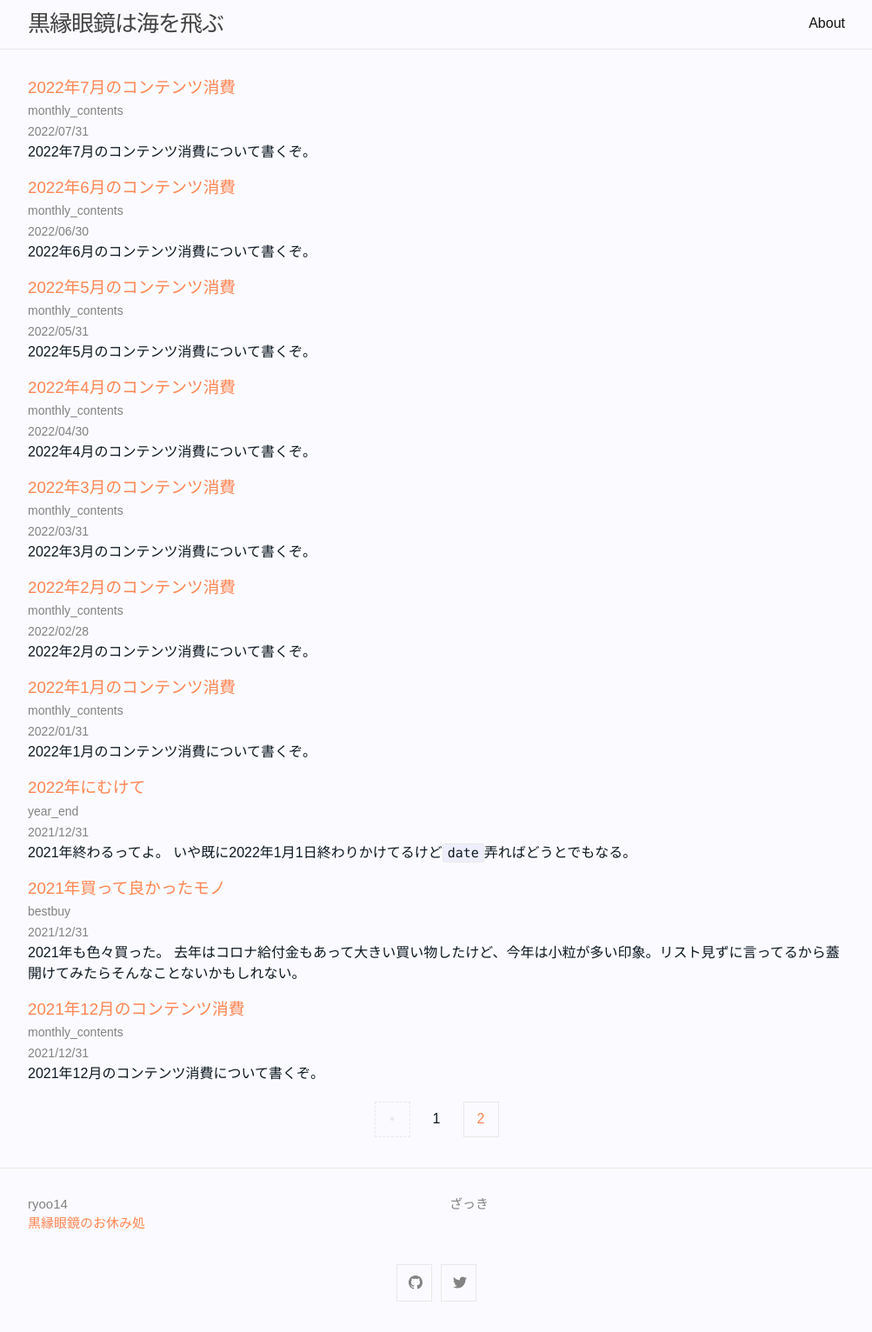
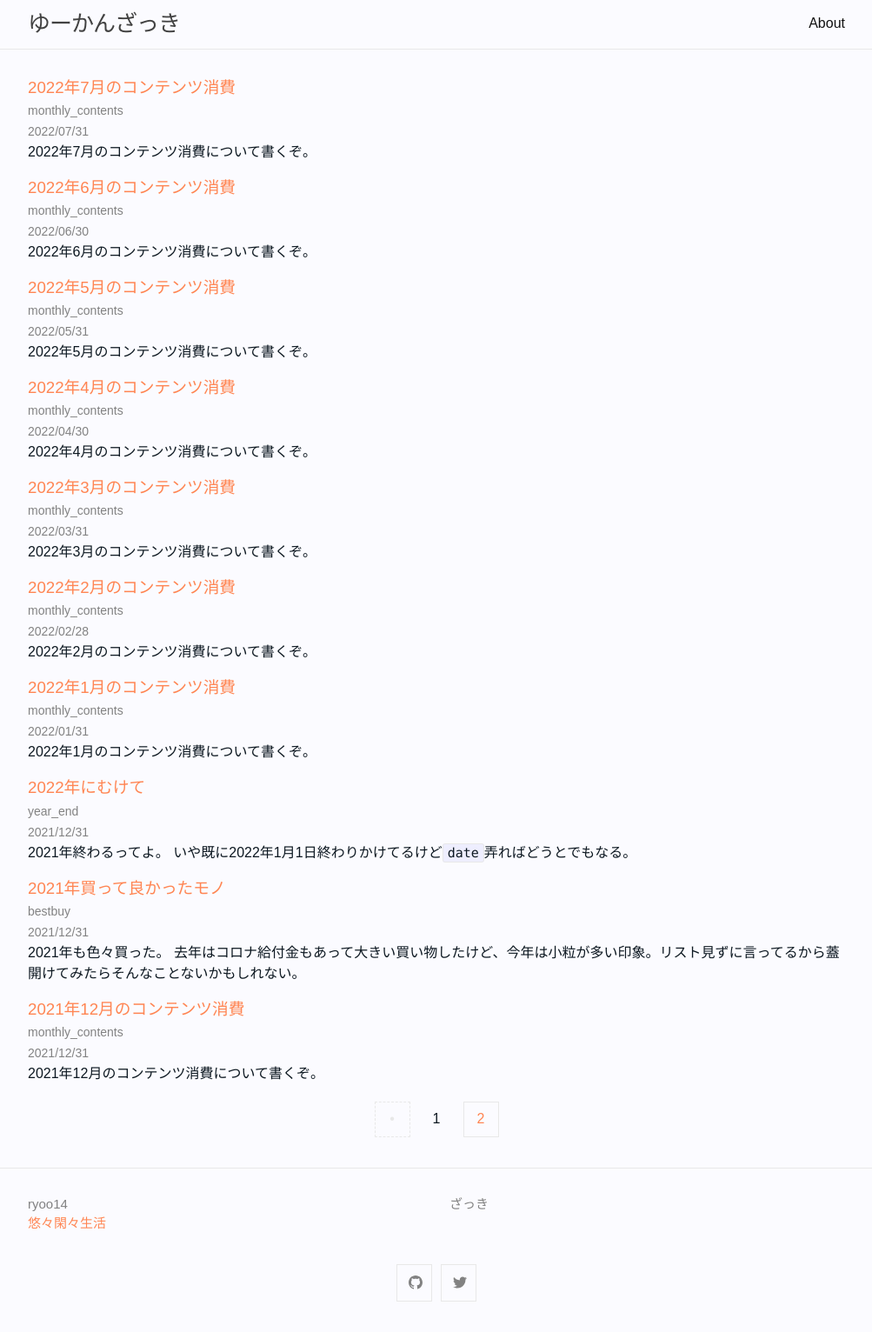
Before and after one commit to ryoo14/blog_ryoo_cc, a Jekyll site: the page built from index.html, in a window 1280 px wide. Shown: the whole page at 87% size, without its empty margins (138-1141 px from the left). Built offline with Jekyll 4.4.1, drawn with Linux system fonts in a browser that asks for light colours; some web fonts are replaced; the list of posts is cut into pages by our own code.

Commit message:
feat: change domain name

```diff
--- a/_config.yml
+++ b/_config.yml
@@ -1,13 +1,13 @@
-title: 黒縁眼鏡は海を飛ぶ
+title: ゆーかんざっき
 author:
   name: ryoo14
   homepage:
-    title: 黒縁眼鏡のお休み処
-    url: https://ryoo.cc
+    title: 悠々閑々生活
+    url: https://uukk.life
 description: >- # this means to ignore newlines until "baseurl:"
   ざっき
 baseurl: "" # the subpath of your site, e.g. /blog
-url: "https://blog.ryoo.cc" # the base hostname & protocol for your site, e.g. http://example.com
+url: "https://blog.uukk.life" # the base hostname & protocol for your site, e.g. http://example.com
 timezone: Asia/Tokyo
 minima:
   social_links:
```
